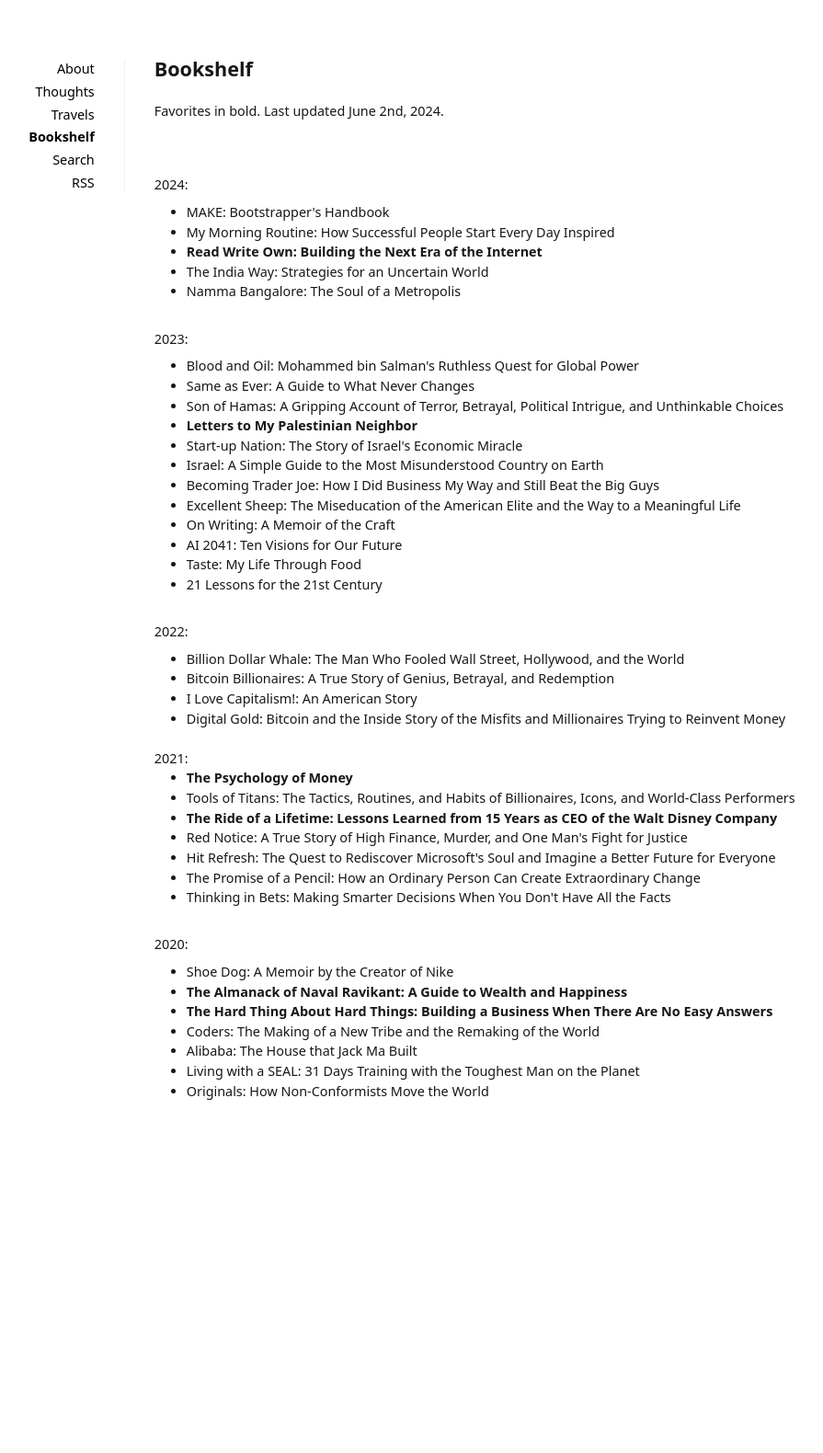
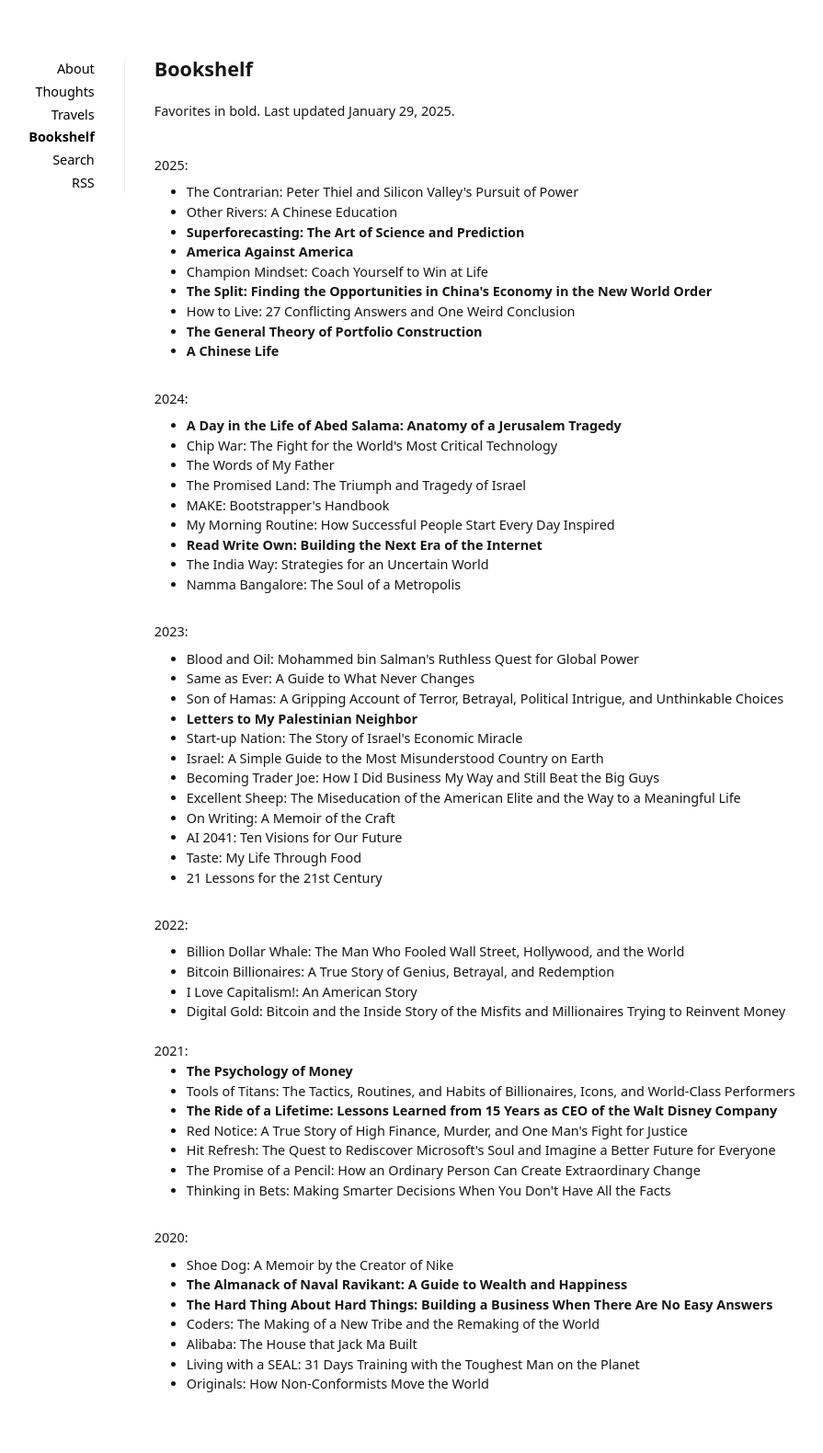
Before and after one commit to Jerry-Sun/jerry-sun.github.io, a Jekyll site: the page built from _pages/bookshelf.html, in a window 1280 px wide. Shown: the whole page at 92% size, without its empty margins (185-1080 px from the left). Built offline with Jekyll 4.4.1, drawn with Linux system fonts in a browser that asks for light colours; before the commit the page ends 1261 px from its top, so only the background shows below that.

Commit message:
update homepage, travel places, and bookshelf

```diff
--- a/_pages/bookshelf.html
+++ b/_pages/bookshelf.html
@@ -3,11 +3,27 @@
 title: Bookshelf
 ---
 
-<p>Favorites in bold. Last updated June 2nd, 2024.</p>
+<p>Favorites in bold. Last updated January 29, 2025.</p>
 <br>
+<p>2025:</p>
+<ul>
+    <li>The Contrarian: Peter Thiel and Silicon Valley's Pursuit of Power</li>
+    <li>Other Rivers: A Chinese Education</li>
+    <li><b>Superforecasting: The Art of Science and Prediction</b></li>
+    <li><b>America Against America</b></li>
+    <li>Champion Mindset: Coach Yourself to Win at Life</li>
+    <li><b>The Split: Finding the Opportunities in China's Economy in the New World Order</b></li>
+    <li>How to Live: 27 Conflicting Answers and One Weird Conclusion</li>
+    <li><b>The General Theory of Portfolio Construction</b></li>
+    <li><b>A Chinese Life</b></li>
+</ul>
 <br>
 <p>2024:</p>
 <ul>
+    <li><b>A Day in the Life of Abed Salama: Anatomy of a Jerusalem Tragedy</b></li>
+    <li>Chip War: The Fight for the World's Most Critical Technology</li>
+    <li>The Words of My Father</li>
+    <li>The Promised Land: The Triumph and Tragedy of Israel</li>
     <li>MAKE: Bootstrapper's Handbook</li>
     <li>My Morning Routine: How Successful People Start Every Day Inspired</li>
     <li><b> Read Write Own: Building the Next Era of the Internet</b></li>
--- a/_pages/travels.html
+++ b/_pages/travels.html
@@ -7,8 +7,10 @@
   updated.</p>
 
 <ul>
-  <li>United States</li>
+  <li>&#127482; United States</li>
+  <li><a href="https://maps.app.goo.gl/1fpcEgosBrtpj7jv6" target="_blank">Argentina</a></li>
   <li><a href="https://goo.gl/maps/g9fUrU1T7cNwooDj9" target="_blank">Belgium</a></li>
+  <li><a href="https://maps.app.goo.gl/e8ZHjWPBLgNFtAf57" target="_blank">Brazil</a></li>
   <li><a href="https://goo.gl/maps/chv1NjXf13oDue8U7" target="_blank">Canada</a></li>
   <li><a href="https://goo.gl/maps/nPHeykm6J82iJ74s9" target="_blank">China</a></li>
   <ul>
```
Also changed, not shown: _posts/2024-03-08-the-cost-of-distraction.md (+2 -2 lines), _posts/2024-06-09-time-is-a-flat-circle.md (+3 -3 lines), _posts/2024-06-12-learn-to-be-a-capital-allocator.md (+2 -2 lines), index.html (+5 -4 lines).
